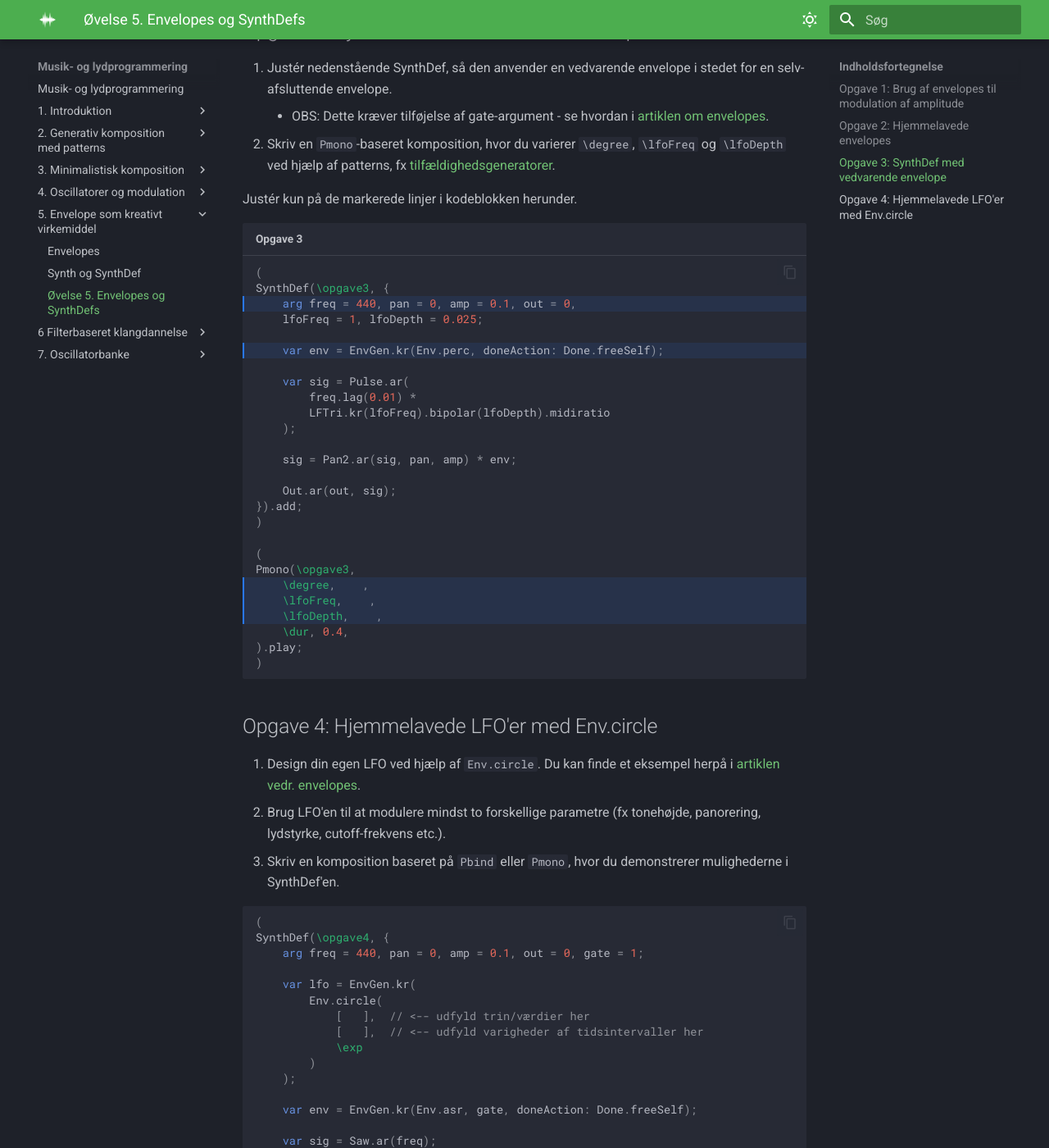
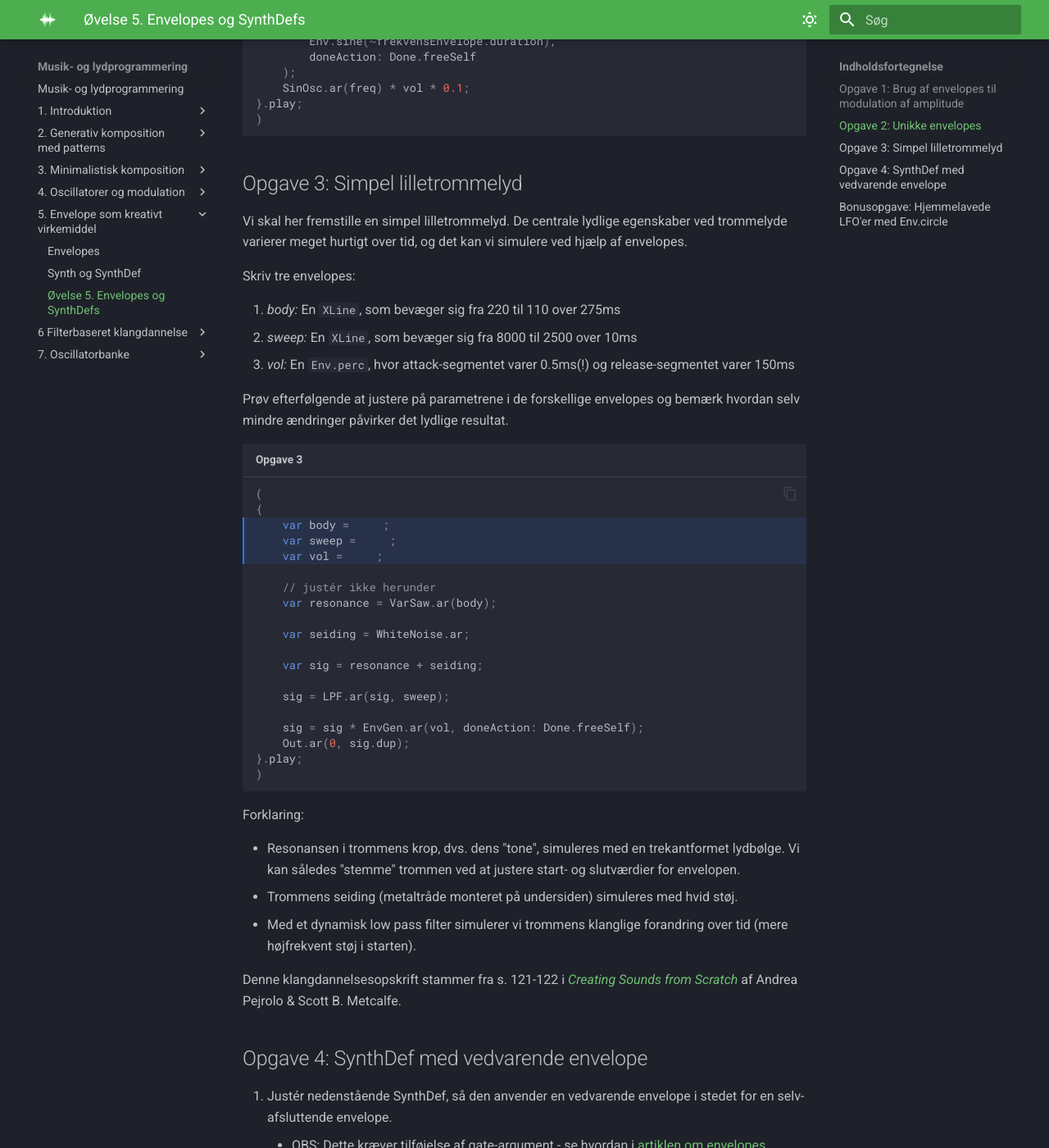
Before and after one commit to sparkletop/sparkletop.github.io, an MkDocs documentation site: the page built from docs/5. Envelope som kreativt virkemiddel/Øvelse 5 - Envelopes.md, in a window 1280 px wide and 1400 px high, scrolled down 1656 px. Shown: the whole window at 82% size. Built offline with MkDocs 1.6.1 and Material for MkDocs 9.7.7, drawn with Linux system fonts in a browser that asks for light colours; some of the changed text lies outside the part shown.

Commit message:
multiple reference changes, a new example, exercise adjustments

````diff
--- a/docs/5. Envelope som kreativt virkemiddel/Øvelse 5 - Envelopes.md
+++ b/docs/5. Envelope som kreativt virkemiddel/Øvelse 5 - Envelopes.md
@@ -4,6 +4,8 @@ tags:
 ---
 
 # Øvelse 5. Envelopes og SynthDefs
+
+I denne øvelse arbejder du med envelopes. Som et element i nogle af opgaverne, indgår disse envelopes i SynthDefs.
 
 ## Opgave 1: Brug af envelopes til modulation af amplitude
 
@@ -33,13 +35,13 @@ Justér kun på de markerede linjer i kodeblokken herunder.
 )
 ```
 
-## Opgave 2: Hjemmelavede envelopes
+## Opgave 2: Unikke envelopes
 
 Definér din egen envelope, som overholder følgende krav:
 
-- Envelopen skal bestå af mindst to segmenter
-- Trinene i envelopen skal ligge mellem 220 og 880
-- Tidsintervallerne vælges frit (husk, at der skal være ét tidsinterval færre end antallet af trin)
+1. Envelopen skal bestå af mindst to segmenter
+1. Trinhøjderneene i envelopen skal ligge mellem 220 og 880
+1. Tidsintervallerne vælges frit (husk, at der skal være ét tidsinterval færre end antallet af trin)
 
 Justér kun på de markerede linjer i kodeblokken herunder.
 
@@ -50,19 +52,66 @@ Justér kun på de markerede linjer i kodeblokken herunder.
 	[   ],
 	\exp
 );
+)
+// Plot envelopen;
+~frekvensEnvelope.plot;
 
+// Test envelopen med lyd
+(
 {
 	var freq = EnvGen.kr(~frekvensEnvelope);
-	var env = EnvGen.kr(
+	var vol = EnvGen.kr(
 		Env.sine(~frekvensEnvelope.duration),
 		doneAction: Done.freeSelf
 	);
-	SinOsc.ar(freq) * env * 0.1;
+	SinOsc.ar(freq) * vol * 0.1;
 }.play;
 )
 ```
 
-## Opgave 3: SynthDef med vedvarende envelope
+## Opgave 3: Simpel lilletrommelyd
+
+Vi skal her fremstille en simpel lilletrommelyd. De centrale lydlige egenskaber ved trommelyde varierer meget hurtigt over tid, og det kan vi simulere ved hjælp af envelopes.
+
+Skriv tre envelopes:
+
+1. *body:* En `XLine`, som bevæger sig fra 220 til 110 over 275ms
+1. *sweep:* En `XLine`, som bevæger sig fra 8000 til 2500 over 10ms
+1. *vol:* En `Env.perc`, hvor attack-segmentet varer 0.5ms(!) og release-segmentet varer 150ms
+
+Prøv efterfølgende at justere på parametrene i de forskellige envelopes og bemærk hvordan selv mindre ændringer påvirker det lydlige resultat.
+
+```sc hl_lines="3-5" title="Opgave 3"
+(
+{
+    var body =     ;
+    var sweep =     ;
+    var vol =     ;
+
+    // justér ikke herunder
+    var resonance = VarSaw.ar(body);
+
+    var seiding = WhiteNoise.ar;
+
+    var sig = resonance + seiding;
+
+    sig = LPF.ar(sig, sweep);
+
+    sig = sig * EnvGen.ar(vol, doneAction: Done.freeSelf);
+    Out.ar(0, sig.dup);
+}.play;
+)
+```
+
+Forklaring:
+
+- Resonansen i trommens krop, dvs. dens "tone", simuleres med en trekantformet lydbølge. Vi kan således "stemme" trommen ved at justere start- og slutværdier for envelopen.
+- Trommens seiding (metaltråde monteret på undersiden) simuleres med hvid støj.
+- Med et dynamisk low pass filter simulerer vi trommens klanglige forandring over tid (mere højfrekvent støj i starten).
+
+Denne klangdannelsesopskrift stammer fra s. 121-122 i [*Creating Sounds from Scratch*](https://global.oup.com/academic/product/creating-sounds-from-scratch-9780199921898) af Andrea Pejrolo & Scott B. Metcalfe.
+
+## Opgave 4: SynthDef med vedvarende envelope
 
 1. Justér nedenstående SynthDef, så den anvender en vedvarende envelope i stedet for en selv-afsluttende envelope.
     - OBS: Dette kræver tilføjelse af gate-argument - se hvordan i [artiklen om envelopes](Envelopes.md).
@@ -70,9 +119,9 @@ Justér kun på de markerede linjer i kodeblokken herunder.
 
 Justér kun på de markerede linjer i kodeblokken herunder.
 
-```sc title="Opgave 3" hl_lines="3 6 21-23"
+```sc title="Opgave 4" hl_lines="3 6 21-23"
 (
-SynthDef(\opgave3, {
+SynthDef(\opgave4, {
     arg freq = 440, pan = 0, amp = 0.1, out = 0,
     lfoFreq = 1, lfoDepth = 0.025;
 
@@ -90,7 +139,7 @@ SynthDef(\opgave3, {
 )
 
 (
-Pmono(\opgave3,
+Pmono(\opgave4,
     \degree,    ,
     \lfoFreq,    ,
     \lfoDepth,    ,
@@ -100,21 +149,21 @@ Pmono(\opgave3,
 ```
 
 
-## Opgave 4: Hjemmelavede LFO'er med Env.circle
+## Bonusopgave: Hjemmelavede LFO'er med `Env.circle`
 
-1. Design din egen LFO ved hjælp af `Env.circle`. Du kan finde et eksempel herpå i [artiklen vedr. envelopes](Envelopes.md).
-1. Brug LFO'en til at modulere mindst to forskellige parametre (fx tonehøjde, panorering, lydstyrke, cutoff-frekvens etc.).
+1. Design din egen LFO ved hjælp af `Env.circle`. Du kan finde et eksempel herpå i [artiklen vedr. envelopes](Envelopes.md#envelope-som-lfo).
+1. Modificér SynthDef'en, således at LFO'en modulerer mindst to forskellige, lydlige parametre (fx tonehøjde, panorering, lydstyrke, cutoff-frekvens etc.). Husk at [skalere outputtet fra LFO'en](../4. Oscillatorer og modulation/A2-skalering.md), så det passer til modulationens formål.
 1. Skriv en komposition baseret på `Pbind` eller `Pmono`, hvor du demonstrerer mulighederne i SynthDef'en.
 
-```sc
+```sc title="Hjemmelavet LFO" hl_lines="7-8"
 (
-SynthDef(\opgave4, {
+SynthDef(\opgave5, {
     arg freq = 440, pan = 0, amp = 0.1, out = 0, gate = 1;
 
     var lfo = EnvGen.kr(
 		Env.circle(
-			[   ],  // <-- udfyld trin/værdier her
-			[   ],  // <-- udfyld varigheder af tidsintervaller her
+			[   ],
+			[   ],
 			\exp
 		)
 	);
````
Also changed, not shown: docs/3. Minimalistisk komposition/Pattern-eksempler.md (+2 -2 lines), docs/6 - Filterbaseret klangdannelse/6.1-subtraktiv.md (+0 -25 lines), docs/6 - Filterbaseret klangdannelse/snare.md (added, +91 -0 lines), docs/7. Oscillatorbanke/7.3-risset.md (+1 -1 lines), docs/7. Oscillatorbanke/Øvelse 7 - Multikanalslyd og additiv syntese.md (+55 -31 lines), 4 other files.
